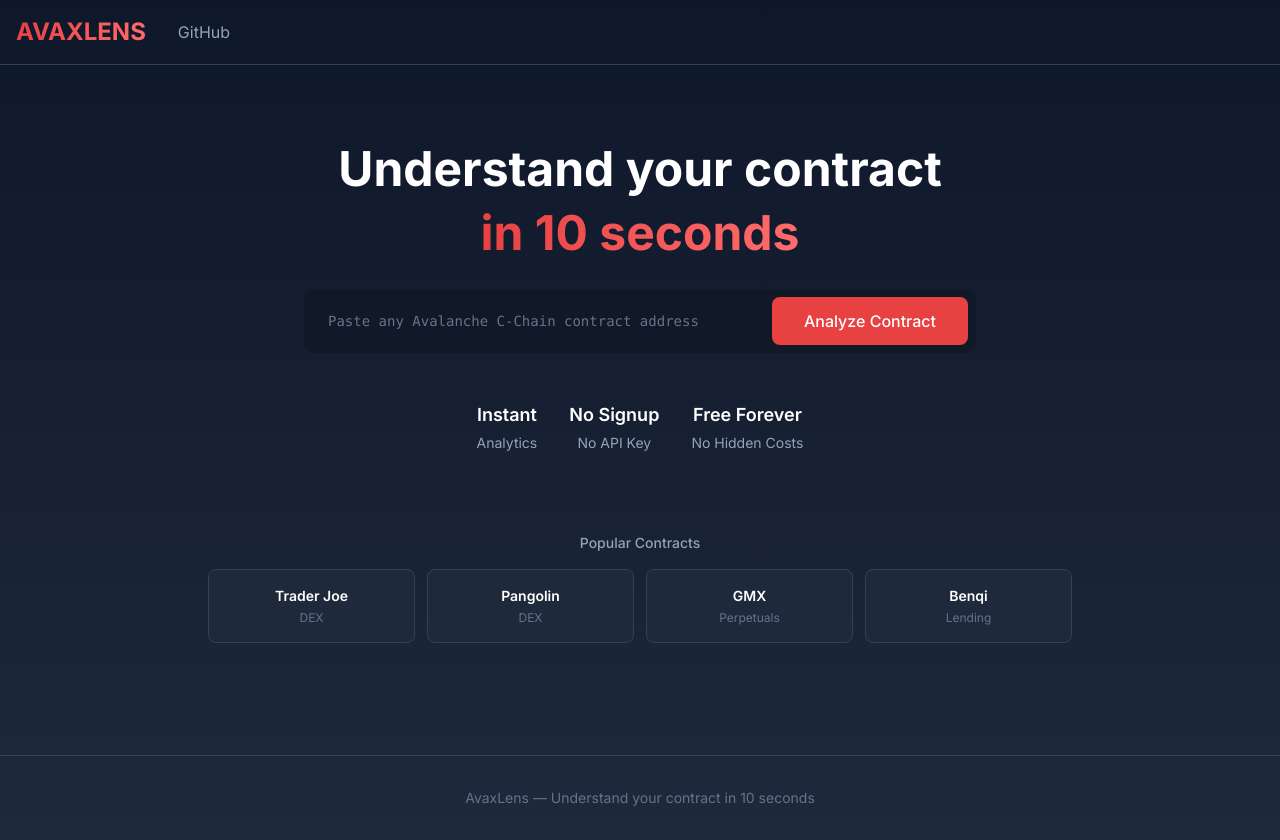
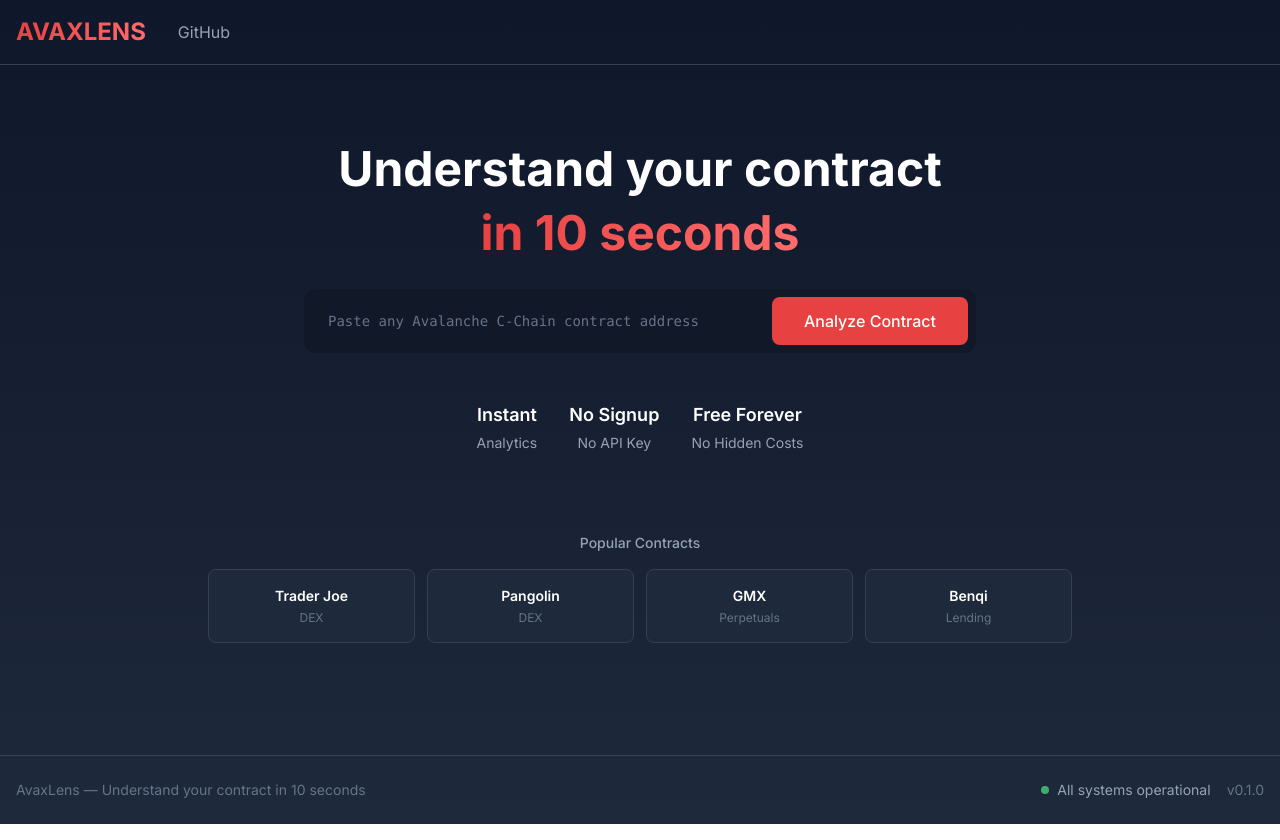
Before and after one commit to devacc8/avaxlens, a Next.js app: page / in a window 1280 px wide. Built offline with nearby package versions, Linux system fonts and the light colour scheme.

Commit message:
feat: Add version display and status indicator to footer

```diff
--- a/src/components/layout/Footer.tsx
+++ b/src/components/layout/Footer.tsx
@@ -1,8 +1,42 @@
+'use client';
+
+import { useState, useEffect } from 'react';
+
+type StatusLevel = 'online' | 'degraded' | 'offline';
+
+const STATUS_CONFIG: Record<StatusLevel, { color: string; label: string }> = {
+  online: { color: 'bg-success', label: 'All systems operational' },
+  degraded: { color: 'bg-yellow-400', label: 'Degraded performance' },
+  offline: { color: 'bg-error', label: 'Service disrupted' },
+};
+
+const APP_VERSION = 'v0.1.0';
+
 export default function Footer() {
+  const [status, setStatus] = useState<StatusLevel>('online');
+
+  useEffect(() => {
+    // Placeholder: always online for now.
+    // Later this can check backend health, RPC status, etc.
+    setStatus('online');
+  }, []);
+
+  const { color, label } = STATUS_CONFIG[status];
+
   return (
-    <footer className="border-t border-border mt-12 py-8">
-      <div className="max-w-7xl mx-auto px-4 text-center text-text-muted text-sm">
-        <p>AvaxLens — Understand your contract in 10 seconds</p>
+    <footer className="border-t border-border mt-12 py-6">
+      <div className="max-w-7xl mx-auto px-4 flex items-center justify-between text-sm text-text-secondary">
+        <p className="text-text-muted">
+          AvaxLens — Understand your contract in 10 seconds
+        </p>
+
+        <div className="flex items-center gap-4">
+          <div className="flex items-center gap-2" title={label}>
+            <span className={`w-2 h-2 rounded-full ${color} animate-pulse`} />
+            <span className="hidden sm:inline">{label}</span>
+          </div>
+          <span className="text-text-muted">{APP_VERSION}</span>
+        </div>
       </div>
     </footer>
   );
```
